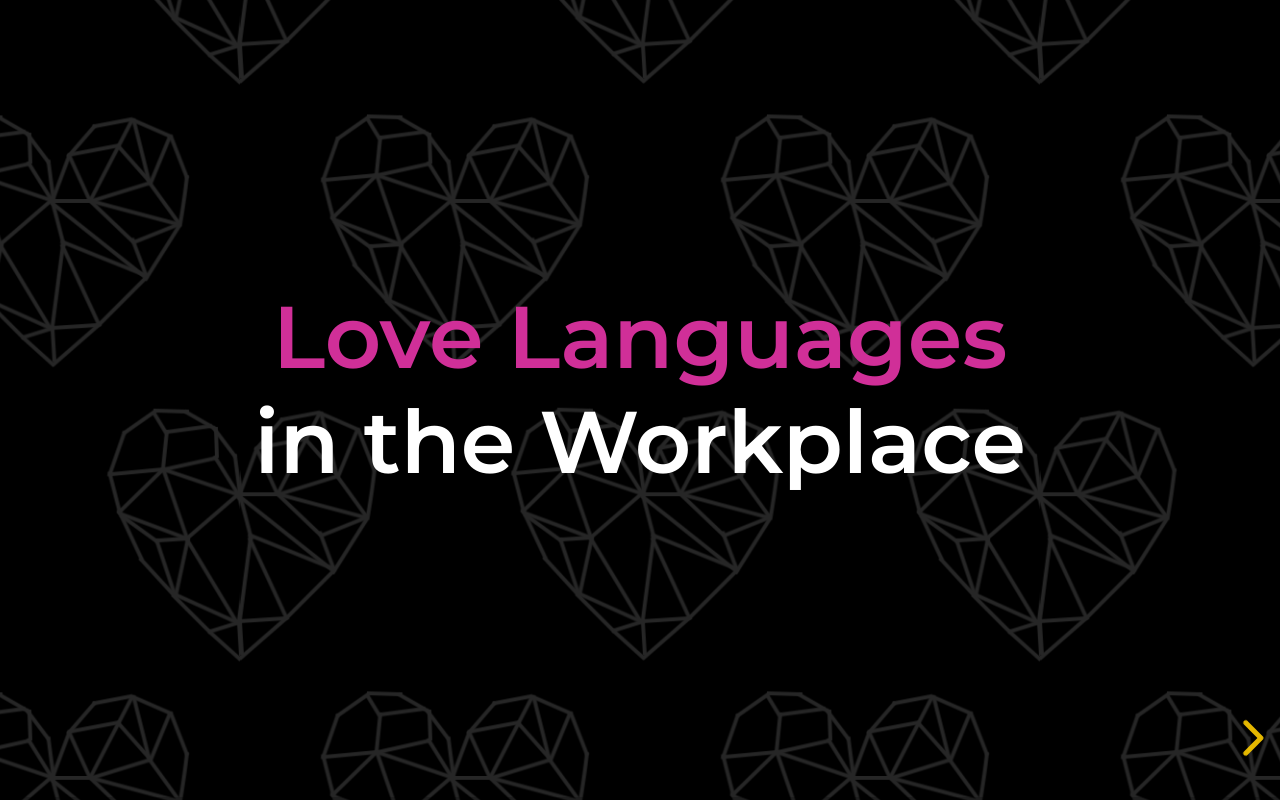
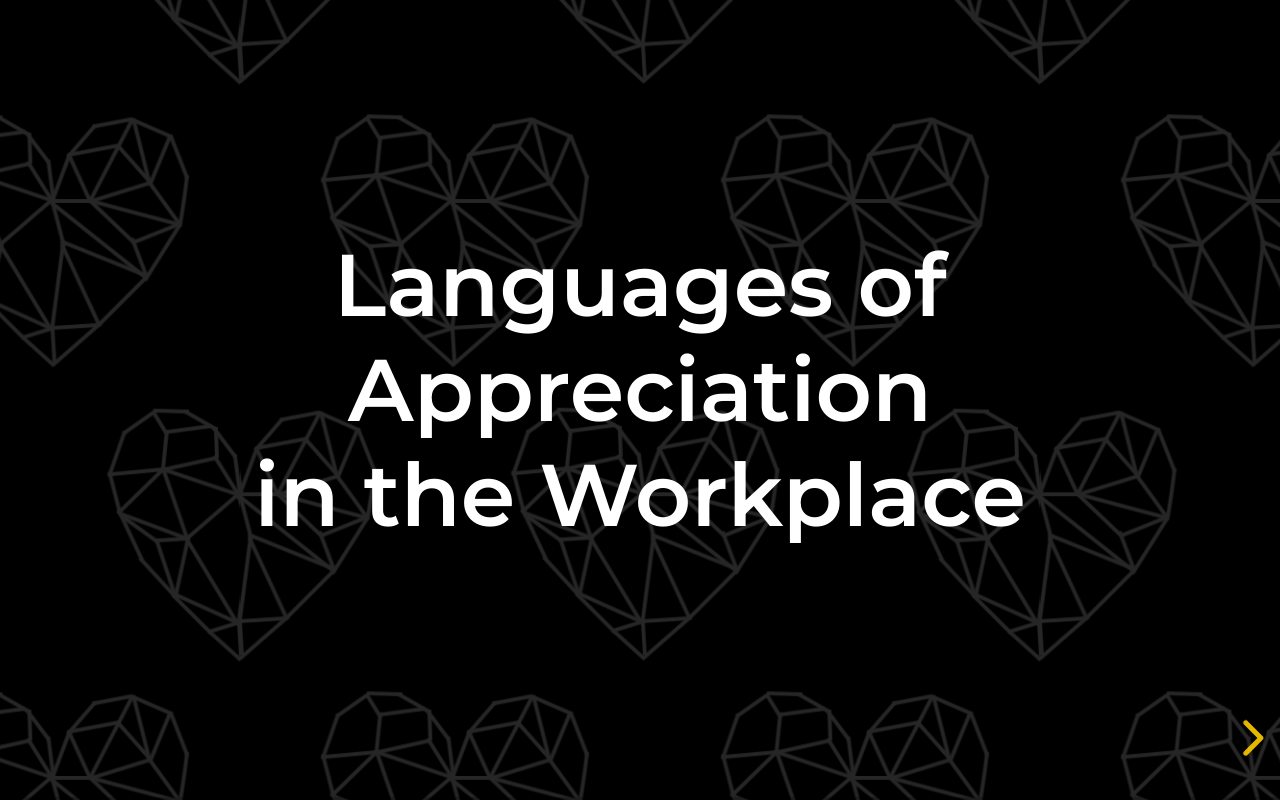
Before and after one commit to genjohnson/languages_of_appreciation, a website: page index.html in a window 1280 px wide. Drawn offline with Linux system fonts and the light colour scheme.

Commit message:
change title

```diff
--- a/index.html
+++ b/index.html
@@ -25,7 +25,7 @@
 		<div class="reveal">
 			<div class="slides">
 				<section data-background="images/cubic_hearts_white.png" data-background-repeat="repeat" data-background-size="800px" data-background-opacity="0.15"> <!-- Title slide -->
-					<h1><span style="color: #D02F98;"">Love Languages</span><br>in the Workplace</h1>
+					<h1>Languages of Appreciation<br>in the Workplace</h1>
 
 					<aside class="notes">
 							Based on the book<br><em>The 5 Languages of Appreciation in the Workplace</em><br>
```
